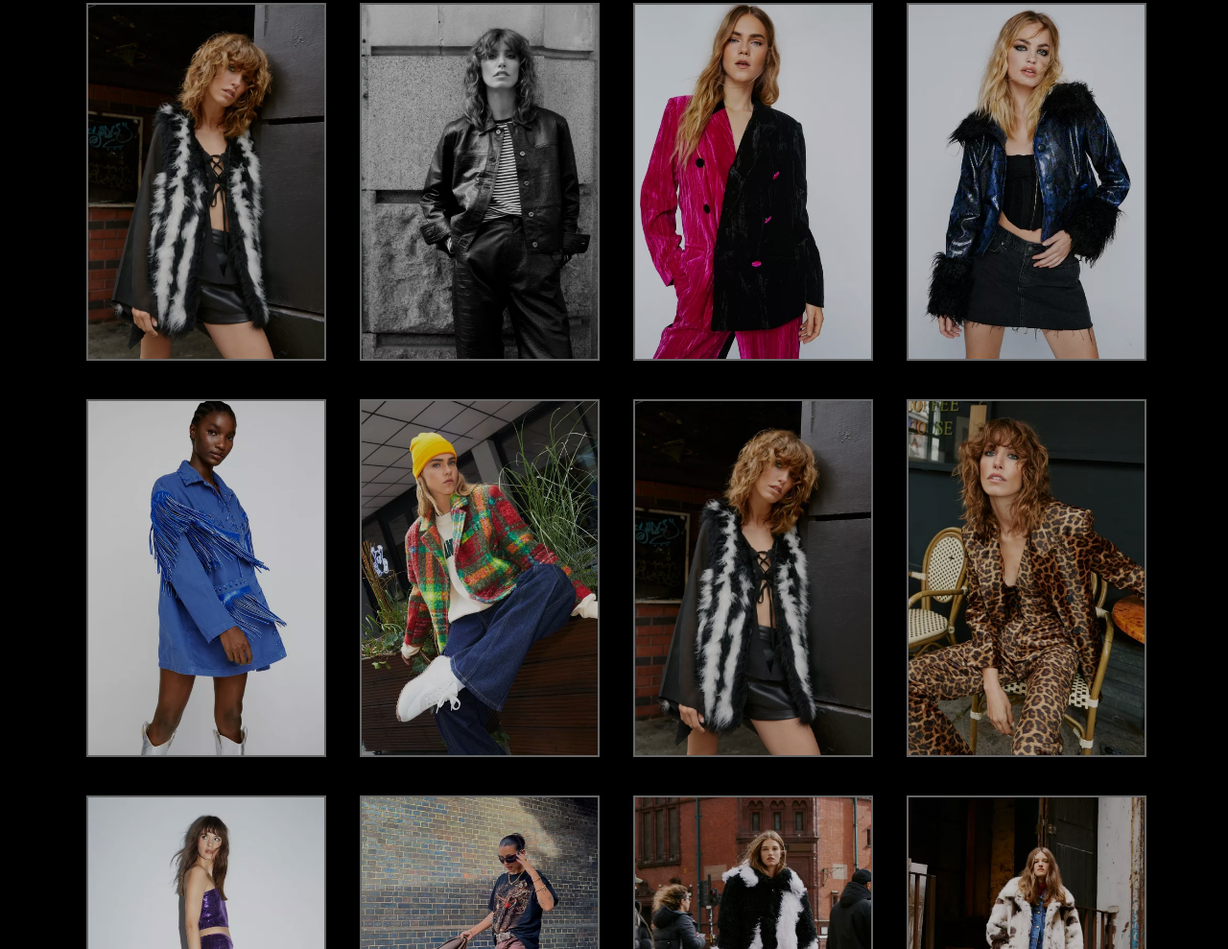
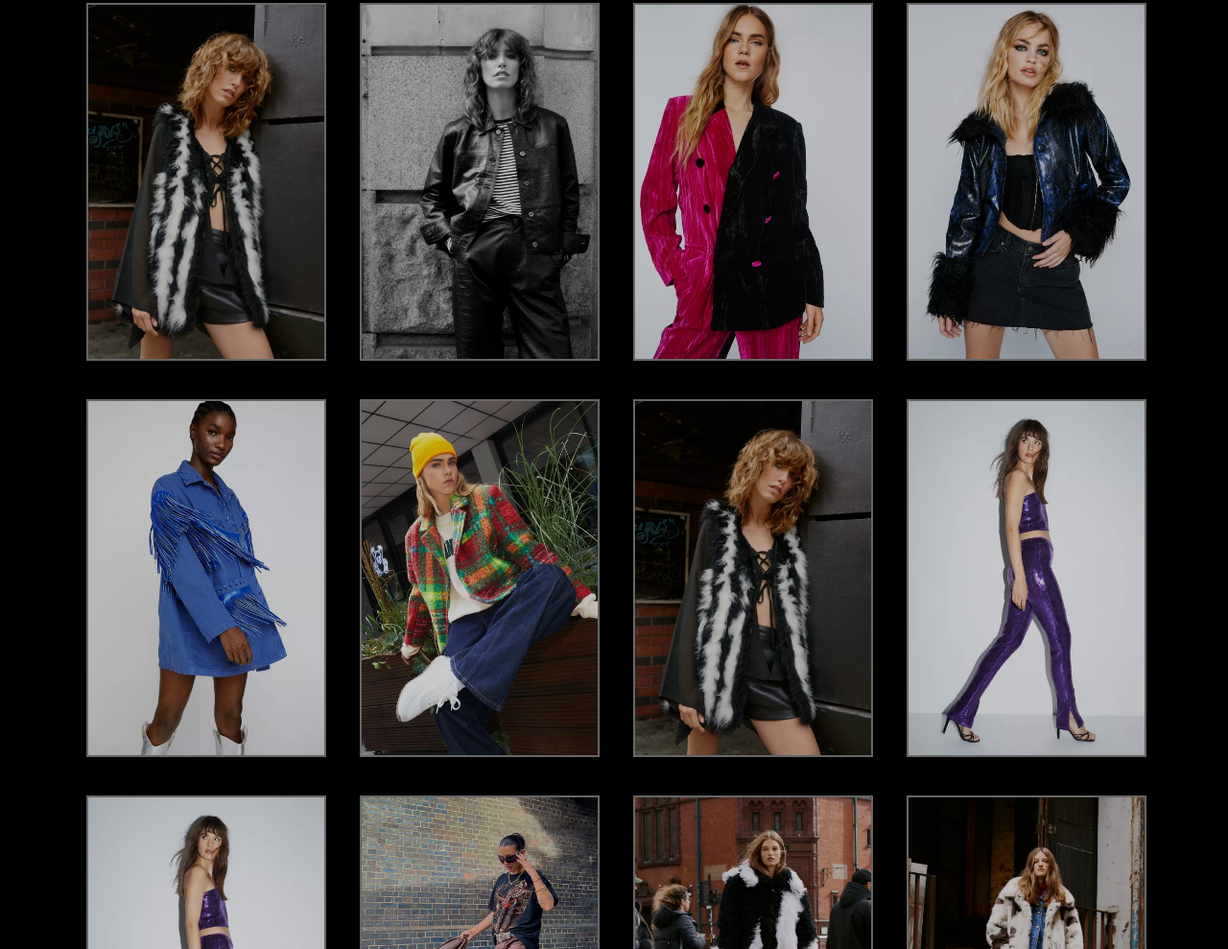
Before and after one commit to giulialamela/Proyecto-C2, a plain HTML site: page Clothing.html in a window 1280 px wide. Shown: the part 268-1257 px from the top of the page at 96% size. Drawn offline with Linux system fonts and the light colour scheme.

Commit message:
seg commit

```diff
--- a/Clothing.html
+++ b/Clothing.html
@@ -49,7 +49,7 @@
                 <img class="imgc" src="/Catalogo 1.webp" alt="Foto Catalogo">
             </div>
             <div class="foto8">
-                <img class="imgc" src="./Catagolo 8.webp" alt="Foto Catalogo">
+                <img class="imgc" src="./Catalogo 9.webp" alt="Foto Catalogo">
             </div>
             <div class="foto9">
                 <img class="imgc" src="./Catalogo 9.webp" alt="Foto Catalogo">
```
